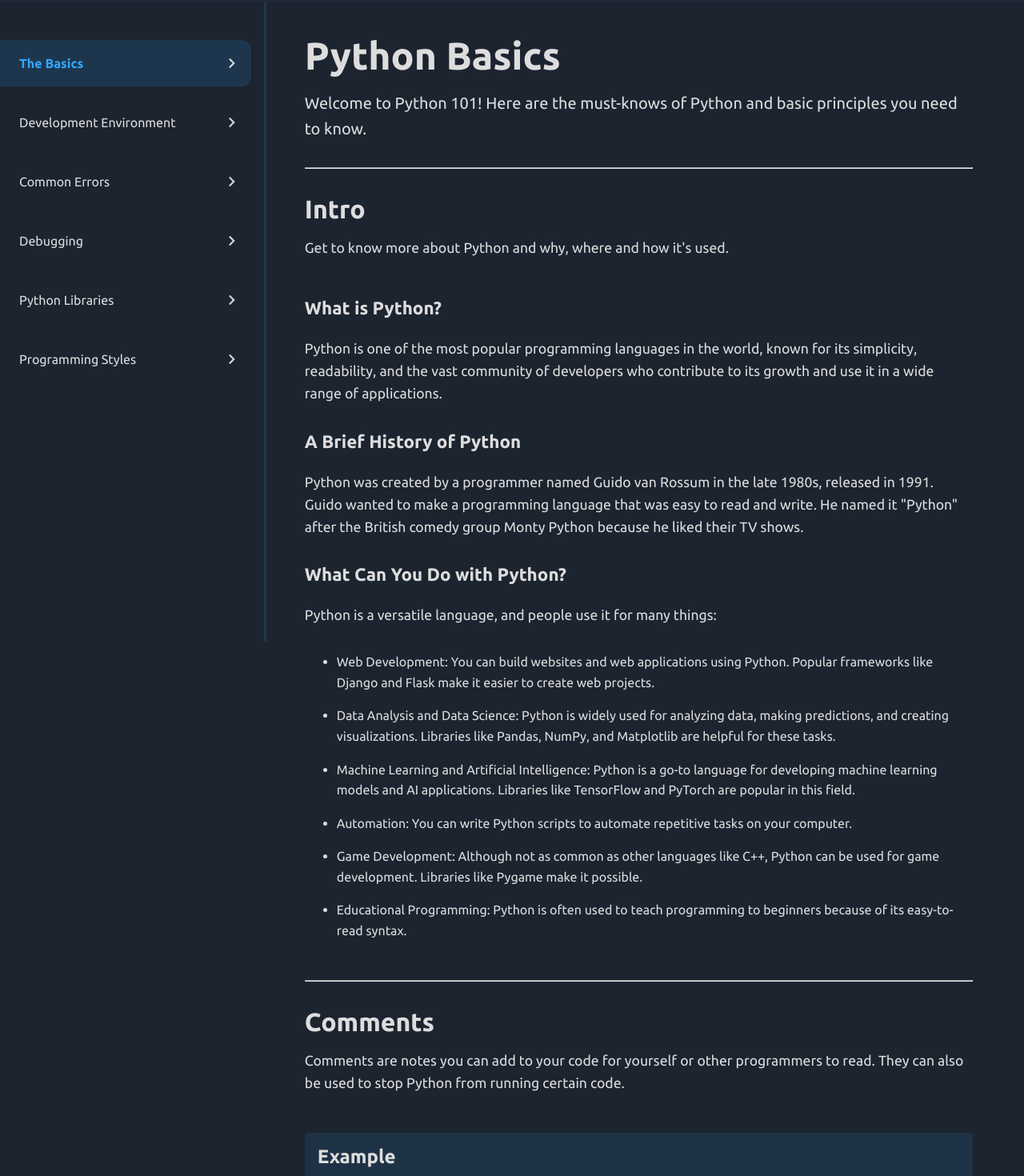
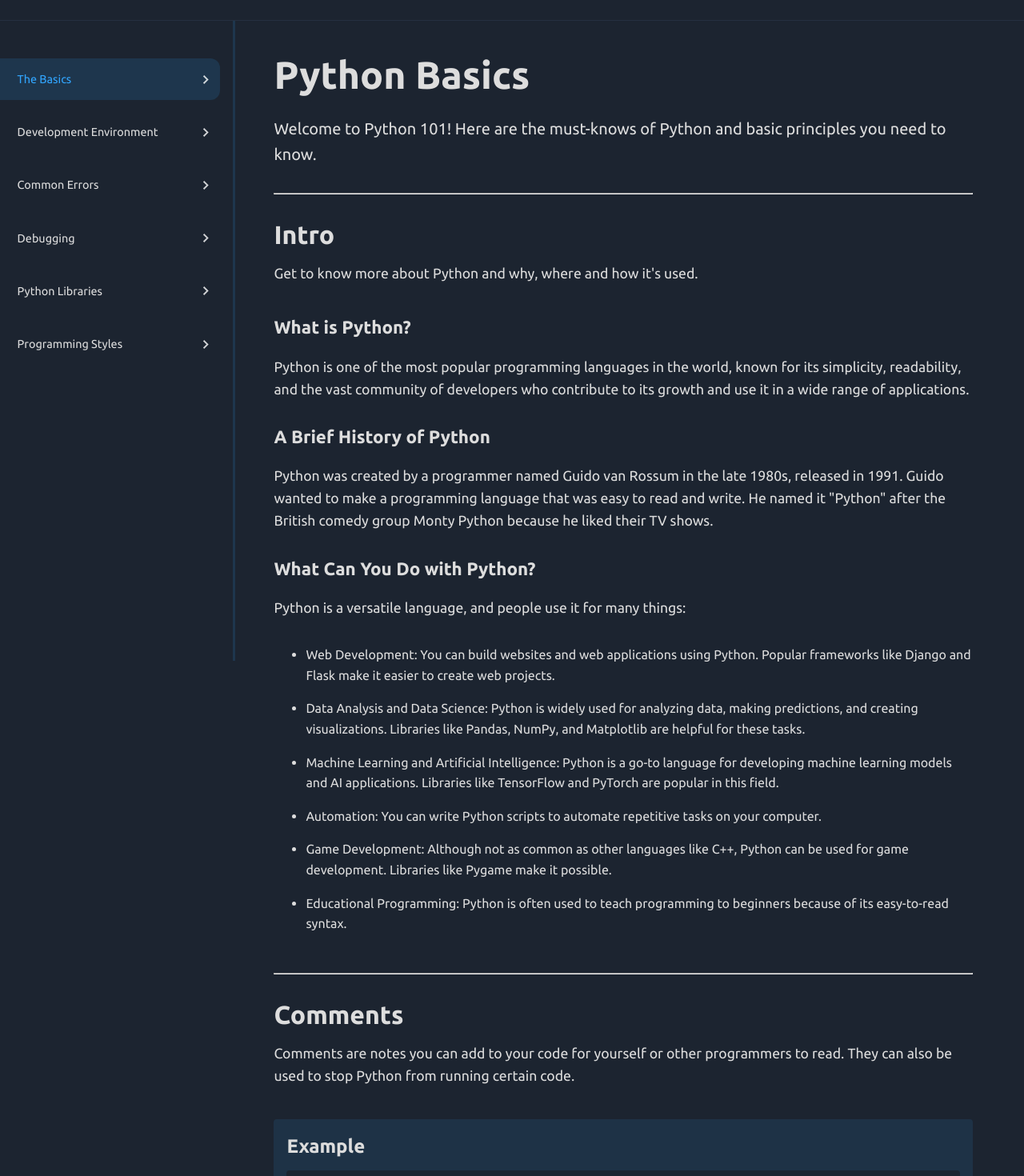
Before and after one commit to nataliadgalindo/python-wiki, a React (Vite) app: page /learn in a window 1280 px wide. Shown: the part 74-1544 px from the top of the page at 80% size. Built offline with nearby package versions, Linux system fonts and the light colour scheme.

Commit message:
update styles

```diff
--- a/src/index.css
+++ b/src/index.css
@@ -38,6 +38,7 @@
 body {
   min-height: 100vh;
   background-color: var(--dark-blue);
+  font-size: 14px;
 }
 
 a {
@@ -50,7 +51,7 @@ li {
 }
 
 p {
-  font-size: 1.1rem;
+  font-size: 1.1em;
 }
 
 li {
@@ -58,7 +59,7 @@ li {
 }
 
 li > strong {
-  font-size: 1.25rem;
+  font-size: 1.25em;
 }
 
 /* top nav */
@@ -68,18 +69,19 @@ li > strong {
   top: 0;
   background-color: var(--dark-blue);
   border-bottom: 1px solid rgb(37, 48, 65);
-  padding: 1rem 1.5rem;
+  padding: 0 1.5em;
   display: flex;
   justify-content: space-between;
   align-items: center;
+  height: calc(100vh * 0.125);
 }
 
 .logo img {
-  width: 40px;
+  width: 2.75em;
 }
 
 .top-links a {
-  margin: 0 1rem;
+  margin: 0 1em;
 }
 
 .top-links a:hover {
@@ -102,7 +104,7 @@ li > strong {
   display: flex;
   flex-direction: column;
   align-items: center;
-  row-gap: 1.5rem;
+  row-gap: 1.5em;
 }
 
 .home-header .logo {
@@ -110,34 +112,36 @@ li > strong {
 }
 
 .home-header h1 {
-  font-size: 3.5rem;
+  font-size: 3.5em;
 }
 
 .home-header p {
-  font-size: 1.75rem;
+  font-size: 1.75em;
 }
 
 .main-btn {
   background-color: #0f69ae;
   border-radius: 30px;
-  padding: 0.75rem 1.25rem;
+  padding: 0.75em 1.25em;
   font-weight: bolder;
+  font-size: 1em;
 }
 
 /* grid container */
 
 .grid-container {
   display: grid;
-  grid-template-columns: 26% 74%;
+  grid-template-columns: 23% 77%;
 }
 
 /* side nav */
 
 .side-nav {
   position: fixed;
-  width: 26%;
+  width: 23%;
   height: 100%;
-  padding: 2.5rem 1rem 0 0;
+  height: 100%;
+  padding: 2.5em 1em 0 0;
   border-right: 3px solid var(--grayish-blue);
 }
 
@@ -147,16 +151,16 @@ li > strong {
   padding: 0;
   margin: 0;
   width: 100%;
+  font-size: 0.9em;
 }
 
 .side-nav a {
   display: flex;
   justify-content: space-between;
   align-items: center;
-  font-size: 1rem;
-  padding: 1rem 1.5rem;
-  padding-right: 0.75rem;
-  margin: 0.5rem 0;
+  padding: 1em 1.5em;
+  padding-right: 0.5em;
+  margin: 0.5em 0;
   border-radius: 0 12px 12px 0;
 }
 
@@ -167,54 +171,53 @@ li > strong {
 .highlight-link {
   background-color: var(--grayish-blue);
   color: var(--main-blue);
-  font-weight: 700;
+  /* font-weight: 700; */
 }
 
 .side-nav img {
   opacity: 0.8;
-  width: 26px;
+  width: 1.6em;
 }
 
 /* main content */
 
 main {
-  padding: 2.5rem 3rem;
-  padding-right: 4rem;
+  padding: 2.5em 4em 2.5em 3em;
   grid-column: 2 / span 1;
 }
 
 /* sections */
 
 #section-header {
-  margin-bottom: 2rem;
+  margin-bottom: 2em;
 }
 
 #section-header h1 {
-  font-size: 3rem;
-  margin-bottom: 1rem;
+  font-size: 3em;
+  margin-bottom: 0.5em;
 }
 
 #section-header p {
-  font-size: 1.25rem;
+  font-size: 1.25em;
 }
 
 /* subsections */
 
 .subsection {
-  padding: 2rem 0;
+  padding: 2em 0;
 }
 
 .subsection-header {
-  margin-bottom: 3rem;
+  margin-bottom: 2.5em;
 }
 
 .subsection-header h2 {
-  font-size: 2rem;
-  margin-bottom: 1rem;
+  font-size: 2em;
+  margin-bottom: 0.5em;
 }
 
 .subsection-content {
-  margin: 2rem 0 1rem;
+  margin: 2em 0 1em;
 }
 
 .img-subtitle {
@@ -234,7 +237,7 @@ main {
 }
 
 .img-subtitle img {
-  width: 96px;
+  width: 6em;
   justify-self: center;
   align-self: center;
 }
@@ -242,12 +245,12 @@ main {
 /* sub-subsections */
 
 .sub-subsection-header {
-  margin: 2rem 0;
+  margin: 2em 0;
 }
 
 .sub-subsection-header h3 {
-  font-size: 1.4rem;
-  margin-bottom: 1.5rem;
+  font-size: 1.4em;
+  margin-bottom: 1em;
 }
 
 /* code */
@@ -255,24 +258,24 @@ main {
 .example-block {
   border-radius: 4px;
   background-color: rgba(43, 130, 196, 0.15);
-  padding: 0.5rem 1rem;
-  margin-bottom: 2rem;
+  padding: 0.5em 1em;
+  margin-bottom: 2em;
 }
 
 .example-block h3 {
-  font-size: 1.5rem;
-  margin-top: 0.5rem;
+  font-size: 1.5em;
+  margin-top: 0.5em;
 }
 
 li > .example-block {
-  margin-top: 1rem;
+  margin-top: 1em;
 }
 
 .code-block {
-  padding: 0.5rem 1rem;
+  padding: 0.5em 1em;
   background-color: var(--dark-blue);
   border-radius: 4px;
-  margin: 1rem 0;
+  margin: 1em 0;
 }
 
 code > * {
@@ -284,7 +287,7 @@ code > * {
 p code {
   background-color: var(--grayish-blue);
   color: var(--main-blue);
-  padding: 0.25rem;
+  padding: 0.25em;
   margin: 0 6px;
   border-radius: 4px;
 }
@@ -292,14 +295,14 @@ p code {
 /* operation table */
 
 th {
-  padding-right: 1rem;
-  padding-bottom: 0.4rem;
+  padding-right: 1em;
+  padding-bottom: 0.4em;
   text-align: left;
   border-bottom: 2px solid var(--main-blue);
 }
 
 td {
-  padding: 0.5rem;
+  padding: 0.5em;
   text-align: left;
 }
 
@@ -310,20 +313,20 @@ td {
   align-items: center;
   width: 100%;
   justify-content: flex-start;
-  margin-top: 2rem;
+  margin-top: 2em;
 }
 
 .page-btn {
   display: flex;
   align-items: center;
-  column-gap: 1rem;
+  column-gap: 1em;
   border-radius: 12px;
-  padding: 1.5rem 1.75rem;
+  padding: 1.5em 1.75em;
   min-width: 268px;
 }
 
 .page-btn span {
-  font-size: 18px;
+  font-size: 1.2em;
   color: var(--main-blue);
 }
 
@@ -354,6 +357,22 @@ td {
   color: var(--main-blue);
 }
 
+.page-btn:hover span {
+  color: #fff;
+}
+
 .page-btn span:hover {
-  text-decoration: underline;
+  text-decoration: underline var(--main-blue);
 }
+
+@media screen and (min-width: 1280px) {
+  body {
+    font-size: 16px;
+  }
+}
+
+@media screen and (min-width: 1440px) {
+  body {
+    font-size: 20px;
+  }
+}
```
